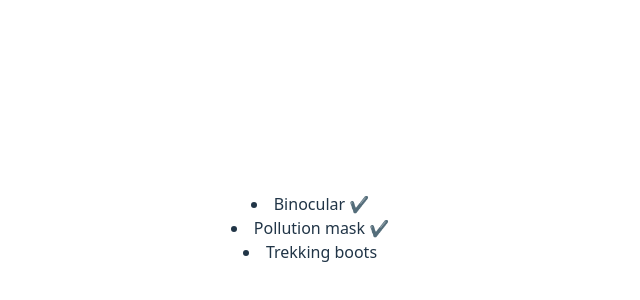
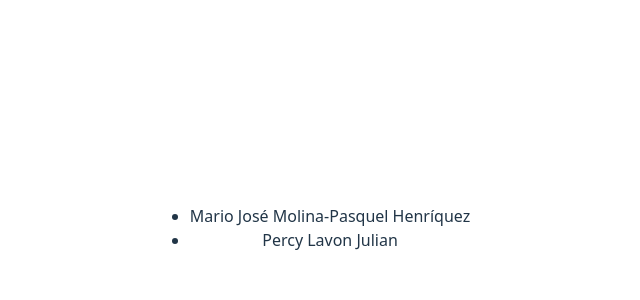
Before and after one commit to c0den0w/react, a React (Vite) app in the folder react/: page / in a window 1280 px wide. Shown: the part 172-472 px from the top of the page, without its empty margins (330-970 px from the left). Built offline with nearby package versions, Linux system fonts and the light colour scheme.

Commit message:
learned rendering lists using js filter and map functions

```diff
--- a/react/src/App.jsx
+++ b/react/src/App.jsx
@@ -6,13 +6,38 @@
 import "./App.css";
 
 function App() {
-  return (
-    <div>
-      <PackingList item={"Binocular"} isPacked={true} />
-      <PackingList item={"Pollution mask"} isPacked={true} />
-      <PackingList item={"Trekking boots"} isPacked={false} />
-    </div>
-  );
+  const people = [
+    {
+      id: 0,
+      name: "Creola Katherine Johnson",
+      profession: "mathematician",
+    },
+    {
+      id: 1,
+      name: "Mario José Molina-Pasquel Henríquez",
+      profession: "chemist",
+    },
+    {
+      id: 2,
+      name: "Mohammad Abdus Salam",
+      profession: "physicist",
+    },
+    {
+      id: 3,
+      name: "Percy Lavon Julian",
+      profession: "chemist",
+    },
+    {
+      id: 4,
+      name: "Subrahmanyan Chandrasekhar",
+      profession: "astrophysicist",
+    },
+  ];
+  const chemists = people.filter((person) => person.profession === "chemist");
+  const listitems = chemists.map((person) => (
+    <li key={person.id}>{person.name}</li>
+  ));
+  return <ul>{listitems}</ul>;
 }
 
 export default App
```
